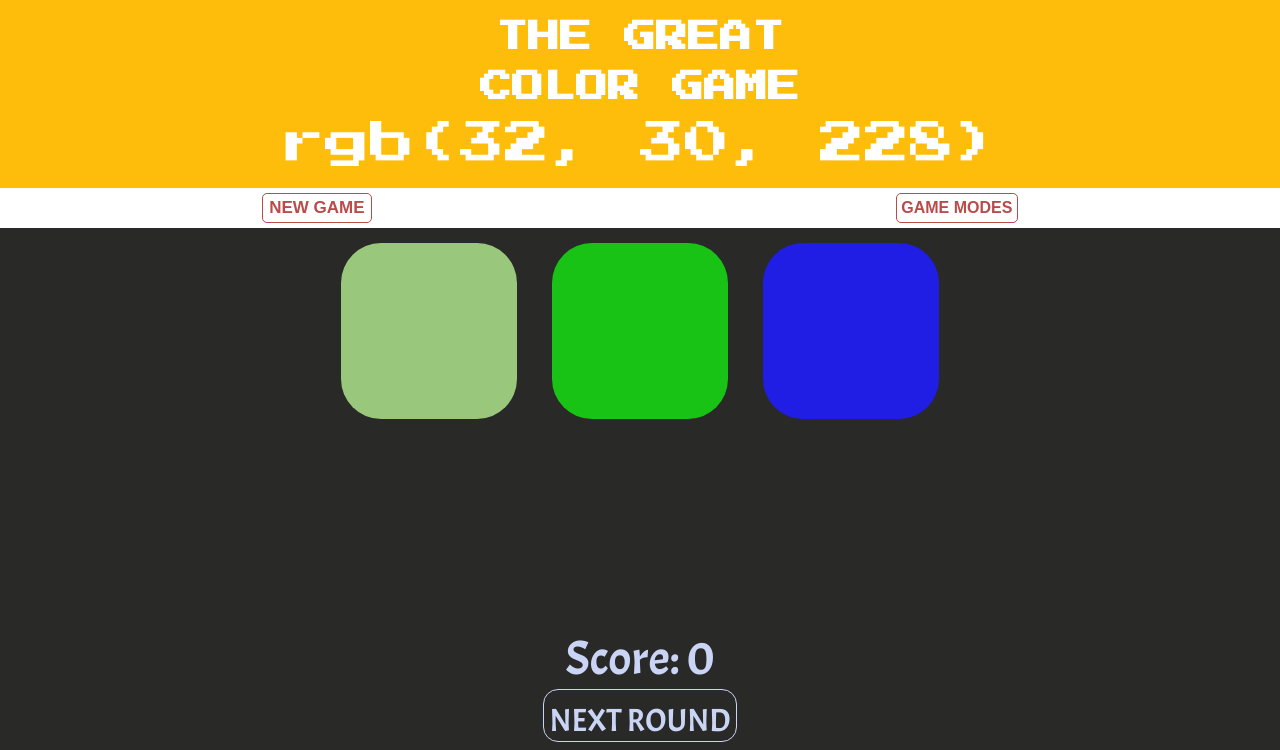
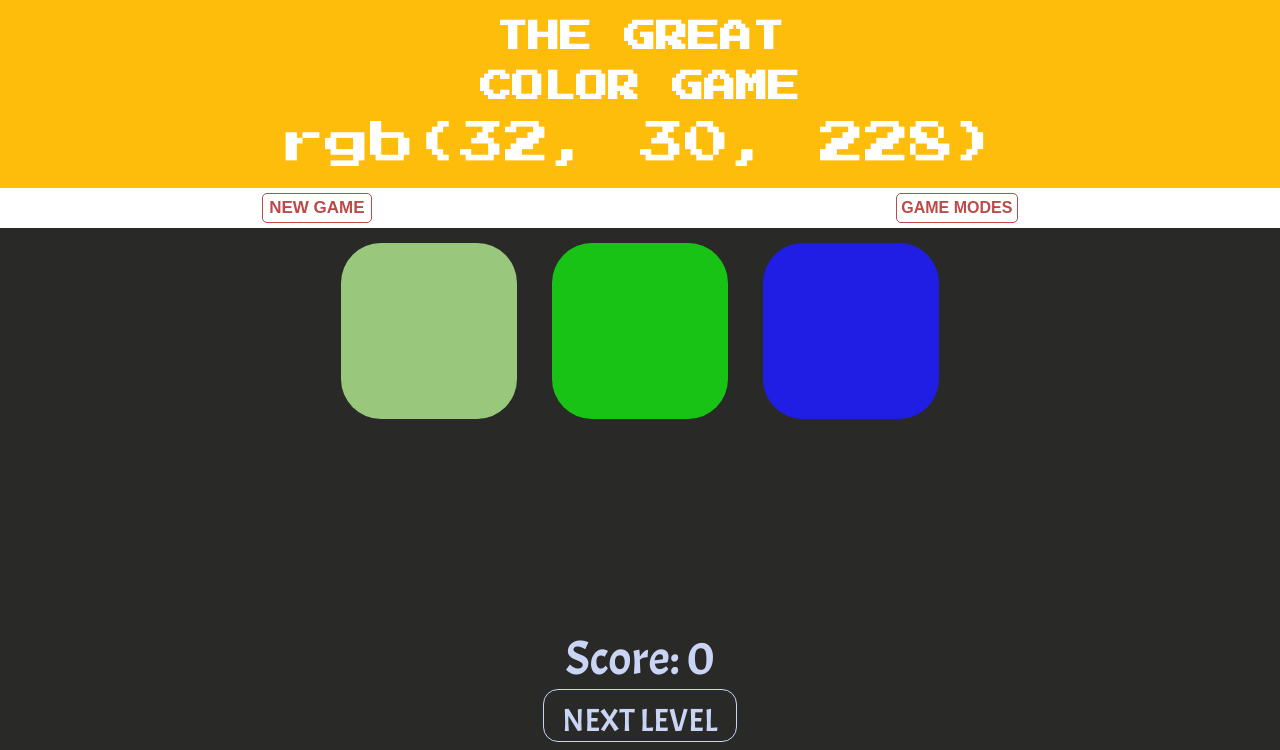
Before and after one commit to shivamgupta2020/ColorGame, a plain HTML site: page index.html in a window 1280 px wide. Shown: the part 50-800 px from the top of the page. Drawn offline with Linux system fonts and the light colour scheme.

Commit message:
Update index.html

```diff
--- a/index.html
+++ b/index.html
@@ -52,7 +52,7 @@
         <div id="score">Score: 0</div>
 
     </div>
-    <div id="next-round" onclick="setRandomColor()" style="cursor: pointer;">NEXT ROUND</div>
+    <div id="next-round" onclick="setRandomColor()" style="cursor: pointer;">NEXT LEVEL</div>
 
     <script src="./index.js"></script>
 </body>
```
